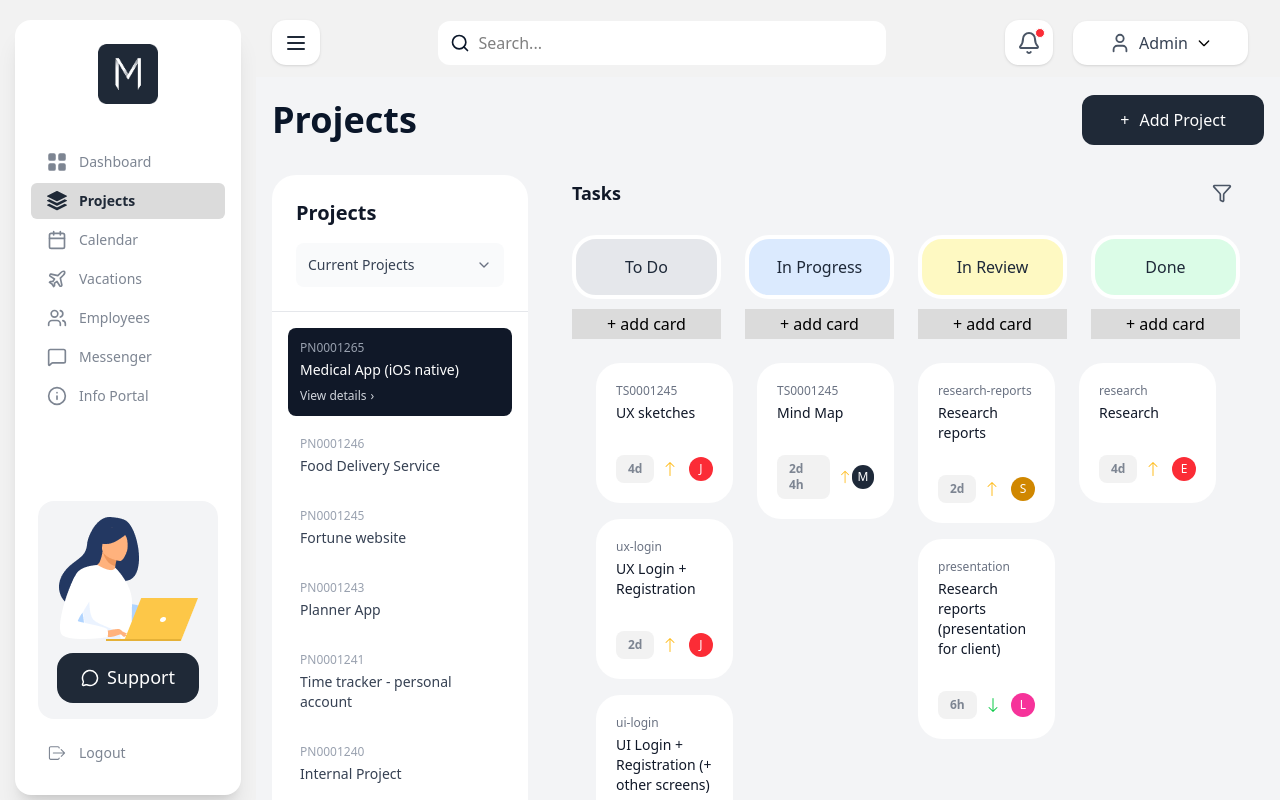
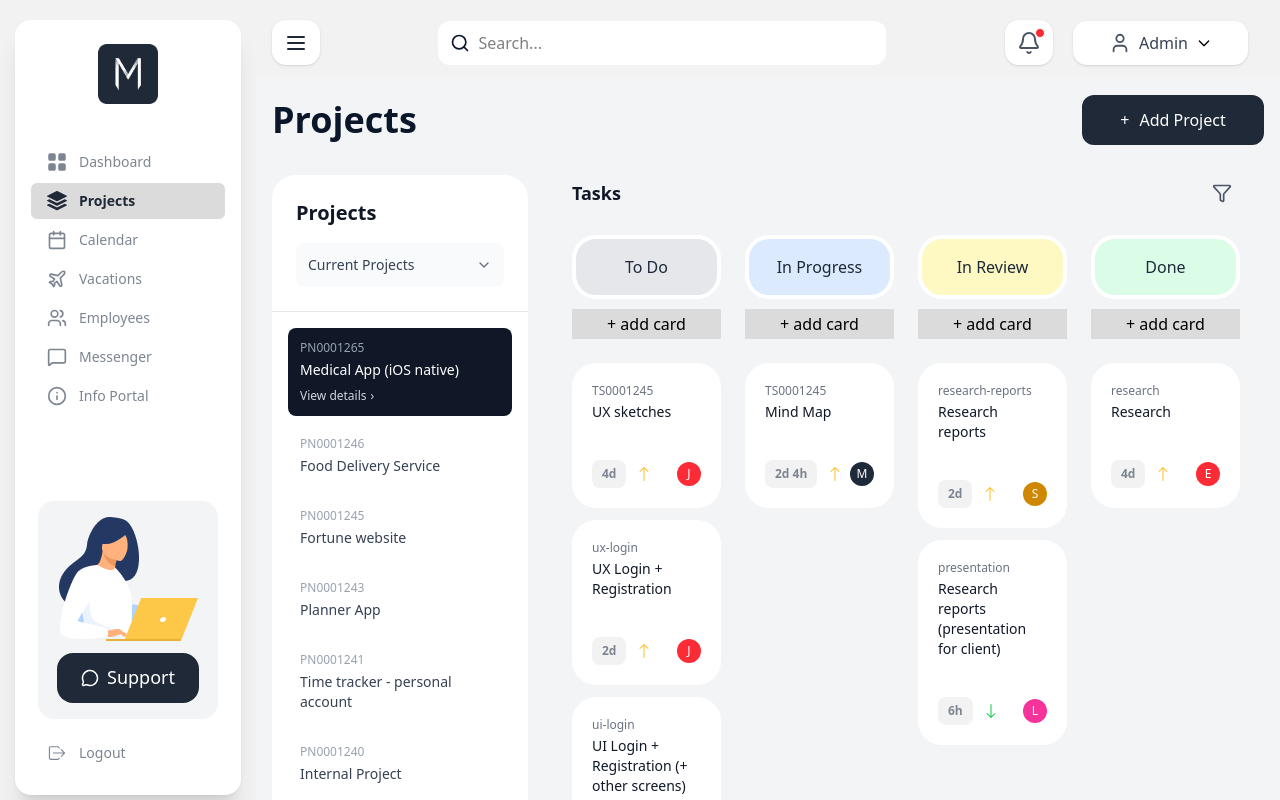
Before and after one commit to murodil01/admin, a React (Vite) app: page /projects in a window 1280 px wide. Built offline with nearby package versions, Linux system fonts and the light colour scheme; sample sign-in values are in the browser's storage.

Commit message:
projects 11:56

```diff
--- a/src/pages/projects/index.jsx
+++ b/src/pages/projects/index.jsx
@@ -221,28 +221,26 @@ const Projects = () => {
             </div>
 
             {/* Active Tasks */}
-            <div className="mb-8 px-4 sm:px-6">
+            <div className="mb-8">
               <div className="grid grid-cols-1 sm:grid-cols-2 md:grid-cols-3 lg:grid-cols-4 gap-4 sm:gap-6">
                 {taskColumns.map((column) => (
-                  <div key={column.id} className="space-y-4">
+                  <div key={column.id} className="space-y-3">
                     {getTasksByColumn(column.id).map((task) => (
                       <div
                         key={task.id}
-                        className="w-full bg-white rounded-3xl p-5 hover:shadow-md transition-shadow flex flex-col gap-8"
+                        className="w-full bg-white rounded-3xl p-[20px] hover:shadow-md transition-shadow flex flex-col gap-[38px]"
                       >
-                        {/* Top: ID + Title */}
-                        <div className="flex flex-col gap-1">
-                          <div className="text-xs text-gray-500">{task.id}</div>
+                        <div className="flex flex-col gap-[3px]">
+                          <div className="text-xs text-gray-500">
+                            {task.id}
+                          </div>
                           <div className="text-sm font-medium text-gray-900">
                             {task.title}
                           </div>
                         </div>
-
-                        {/* Bottom: Time + Avatar */}
                         <div className="flex items-center justify-between">
-                          {/* Time + Arrow */}
-                          <div className="flex items-center gap-2">
-                            <span className="text-xs text-[#7D8592] font-semibold px-3 py-1.5 bg-[#F2F2F2] rounded-lg">
+                          <div className="flex items-center gap-[10px]">
+                            <span className="text-xs text-[#7D8592] font-semibold px-[10px] py-[6px] bg-[#F2F2F2] rounded-lg">
                               {task.time}
                             </span>
                             {parseTimeToHours(task.time) < 24 ? (
@@ -252,7 +250,6 @@ const Projects = () => {
                             )}
                           </div>
 
-                          {/* Assignee */}
                           <div
                             className={`w-6 h-6 rounded-full ${task.assignee.avatar} flex items-center justify-center text-white text-xs font-medium`}
                           >
```
